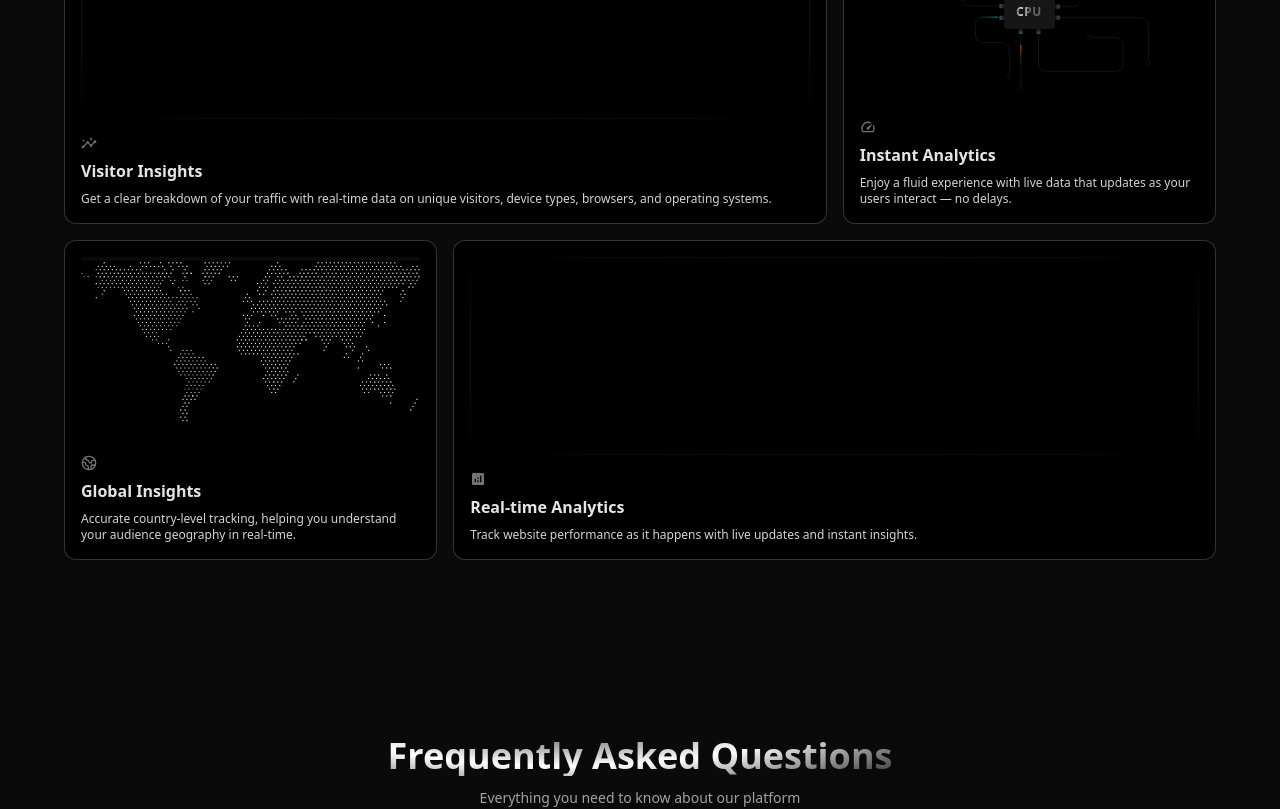
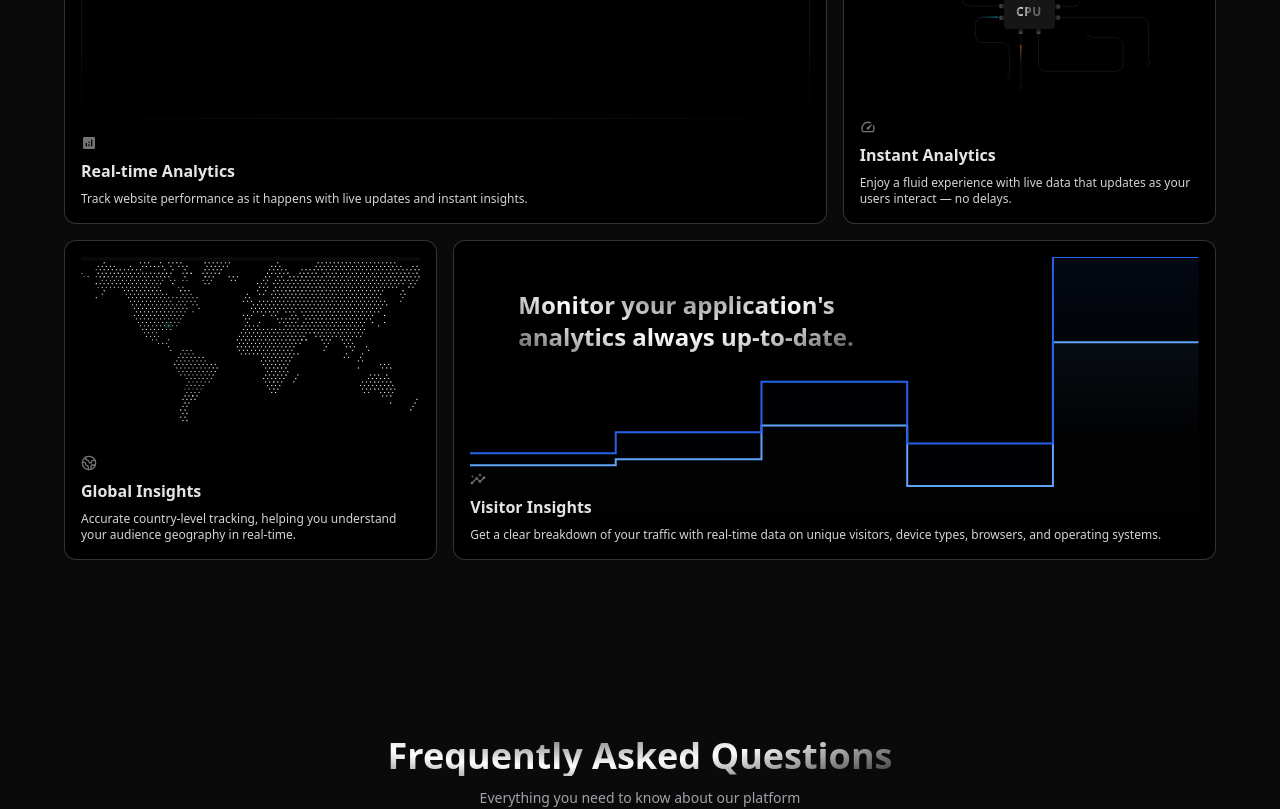
Before and after one commit to AmanShakya0018/Statsio, a Next.js app: page / in a window 1280 px wide. Shown: the part 900-1709 px from the top of the page. Built offline with nearby package versions, Linux system fonts and the light colour scheme.

Commit message:
feat: integrate data chart into Features section for visual representation

```diff
--- /dev/null
+++ b/components/landingpage/feature-chart.tsx
@@ -0,0 +1,68 @@
+"use client"
+
+import { type ChartConfig, ChartContainer, ChartTooltip, ChartTooltipContent } from '@/components/ui/chart'
+import { Area, AreaChart, CartesianGrid } from 'recharts'
+import React from 'react'
+
+const FeatureChart = () => {
+  return (
+    <div className="relative h-[50%]">
+      <div className="absolute z-10 max-w-lg px-6 pr-12 pt-6 md:px-12 md:pt-8">
+        <p className="text-2xl font-semibold mb-3 bg-black dark:bg-[radial-gradient(61.17%_178.53%_at_38.83%_-13.54%,#3B3B3B_0%,#888787_12.61%,#FFFFFF_50%,#888787_80%,#3B3B3B_100%)] bg-clip-text text-transparent">
+          Monitor your application&apos;s analytics always up-to-date.</p>
+      </div>
+      <MonitoringChart />
+    </div>
+  )
+}
+export default FeatureChart
+
+const MonitoringChart = () => {
+  return (
+    <ChartContainer className="h-64 aspect-auto" config={chartConfig}>
+      <AreaChart
+        accessibilityLayer
+        data={chartData}
+        margin={{
+          left: 0,
+          right: 0,
+        }}>
+        <defs>
+          <linearGradient id="fillDesktop" x1="0" y1="0" x2="0" y2="1">
+            <stop offset="0%" stopColor="var(--color-desktop)" stopOpacity={0.8} />
+            <stop offset="55%" stopColor="var(--color-desktop)" stopOpacity={0.1} />
+          </linearGradient>
+          <linearGradient id="fillMobile" x1="0" y1="0" x2="0" y2="1">
+            <stop offset="0%" stopColor="var(--color-mobile)" stopOpacity={0.8} />
+            <stop offset="55%" stopColor="var(--color-mobile)" stopOpacity={0.1} />
+          </linearGradient>
+        </defs>
+        <CartesianGrid vertical={false} horizontal={false} />
+        <ChartTooltip active cursor={false} content={<ChartTooltipContent className="dark:bg-muted" />} />
+        <Area strokeWidth={2} dataKey="mobile" type="stepBefore" fill="url(#fillMobile)" fillOpacity={0.1} stroke="var(--color-mobile)" stackId="a" />
+        <Area strokeWidth={2} dataKey="desktop" type="stepBefore" fill="url(#fillDesktop)" fillOpacity={0.1} stroke="var(--color-desktop)" stackId="a" />
+      </AreaChart>
+    </ChartContainer>
+  )
+}
+
+
+const chartConfig = {
+  desktop: {
+    label: 'Desktop',
+    color: '#2563eb',
+  },
+  mobile: {
+    label: 'Mobile',
+    color: '#60a5fa',
+  },
+} satisfies ChartConfig
+
+const chartData = [
+  { month: 'May', desktop: 56, mobile: 224 },
+  { month: 'June', desktop: 56, mobile: 224 },
+  { month: 'January', desktop: 126, mobile: 252 },
+  { month: 'February', desktop: 205, mobile: 410 },
+  { month: 'March', desktop: 200, mobile: 126 },
+  { month: 'April', desktop: 400, mobile: 800 },
+]
--- a/components/landingpage/features-bento-grid.tsx
+++ b/components/landingpage/features-bento-grid.tsx
@@ -4,6 +4,7 @@ import { MdAnalytics, MdInsights, MdSpeed } from "react-icons/md";
 import { Earth } from "lucide-react";
 import WorldMap from "./world-map";
 import { CpuArchitecture } from "../ui/cpu-arch";
+import FeatureChart from "./feature-chart";
 
 export default function FeaturesBentoGrid() {
   return (
@@ -27,11 +28,11 @@ const Skeleton = () => (
 );
 const items = [
   {
-    title: "Visitor Insights",
-    description: "Get a clear breakdown of your traffic with real-time data on unique visitors, device types, browsers, and operating systems.",
+    title: "Real-time Analytics",
+    description: "Track website performance as it happens with live updates and instant insights.",
     header: <Skeleton />,
     className: "md:col-span-2",
-    icon: <MdInsights className="h-4 w-4 text-neutral-500" />,
+    icon: <MdAnalytics className="h-4 w-4 text-neutral-500" />,
   },
   {
     title: "Instant Analytics",
@@ -49,10 +50,10 @@ const items = [
   },
 
   {
-    title: "Real-time Analytics",
-    description: "Track website performance as it happens with live updates and instant insights.",
-    header: <Skeleton />,
+    title: "Visitor Insights",
+    description: "Get a clear breakdown of your traffic with real-time data on unique visitors, device types, browsers, and operating systems.",
+    header: <FeatureChart />,
     className: "md:col-span-2",
-    icon: <MdAnalytics className="h-4 w-4 text-neutral-500" />,
+    icon: <MdInsights className="h-4 w-4 text-neutral-500" />,
   },
 ];
--- a/components/landingpage/world-map.tsx
+++ b/components/landingpage/world-map.tsx
@@ -1,7 +1,7 @@
 'use client';
 
 import Image from 'next/image';
-import React from 'react';
+import React, { useEffect, useState } from 'react';
 
 const WorldMap = () => {
   const dots = [
@@ -15,7 +15,13 @@ const WorldMap = () => {
     { top: '80%', left: '90%' },
   ];
 
-  const getRandomDelay = () => `${Math.random() * 2}s`;
+  const [delays, setDelays] = useState<string[]>([]);
+
+  useEffect(() => {
+    const generatedDelays = dots.map(() => `${Math.random() * 2}s`);
+    setDelays(generatedDelays);
+    // eslint-disable-next-line react-hooks/exhaustive-deps
+  }, []);
 
   return (
     <div className="relative w-full max-w-4xl mx-auto">
@@ -39,9 +45,12 @@ const WorldMap = () => {
         >
           <div
             className="w-4 h-4 relative"
-            style={{ animationDelay: getRandomDelay() }}
+            style={{ animationDelay: delays[index] }}
           >
-            <span className="ping-dot" style={{ animationDelay: getRandomDelay() }} />
+            <span
+              className="ping-dot"
+              style={{ animationDelay: delays[index] }}
+            />
           </div>
         </div>
       ))}
```
